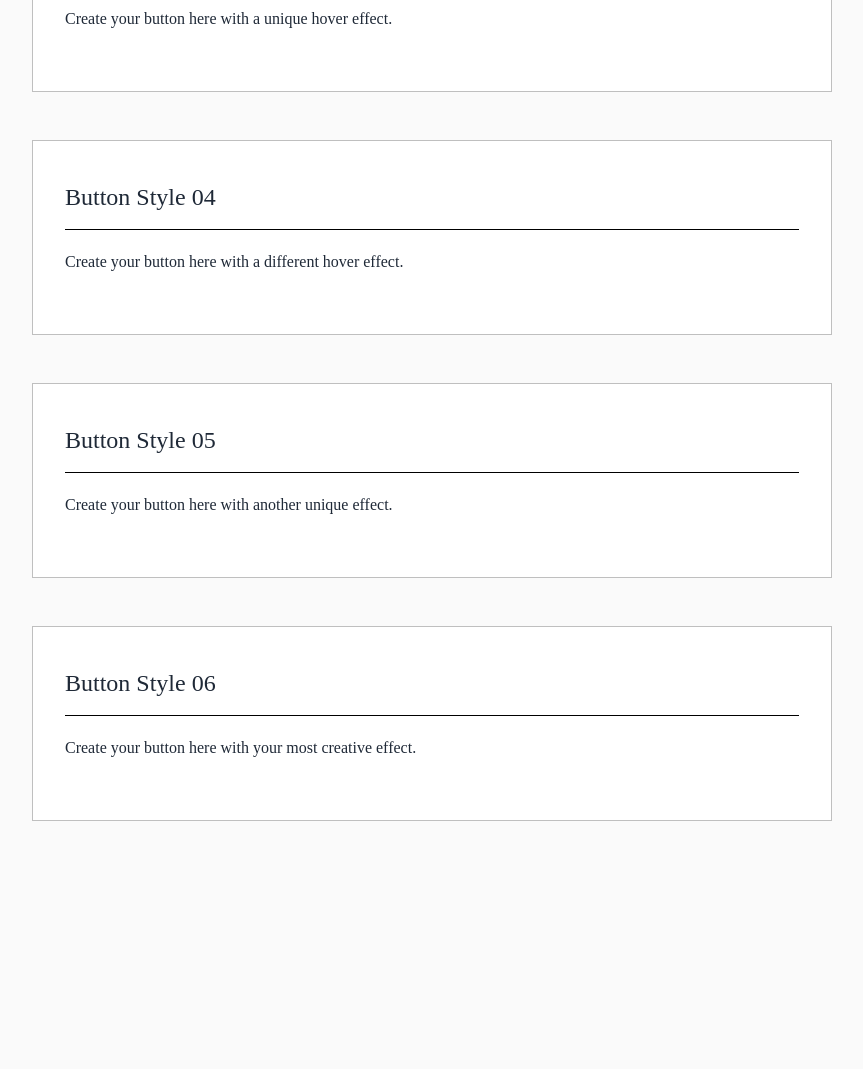
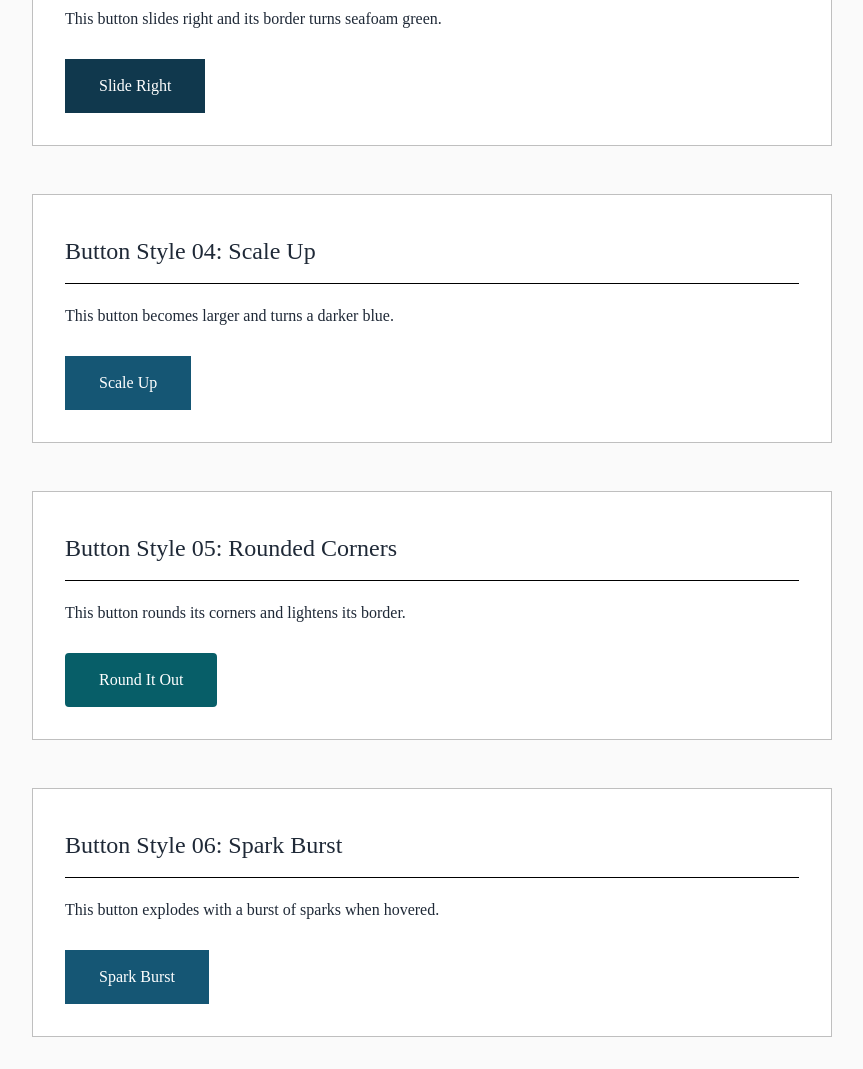
Before and after one commit to cbaker8318/Course-Portfolio, a plain HTML site: page week-05-exercise-01/index.html in a window 1280 px wide. Shown: the part 953-2022 px from the top of the page, without its empty margins (208-1071 px from the left). Before the commit the page ends 1806 px from the top, so only its background shows below. Drawn offline with Linux system fonts and the light colour scheme.

Commit message:
added button style

```diff
--- a/week-05-exercise-01/index.html
+++ b/week-05-exercise-01/index.html
@@ -27,23 +27,27 @@
         </section>
 
         <section class="button-section">
-            <h2>Button Style 03</h2>
-            <p>Create your button here with a unique hover effect.</p>
+            <h2>Button Style 03: Side Slide</h2>
+            <p>This button slides right and its border turns seafoam green.</p>
+            <button type="button" class="button-03">Slide Right</button>
         </section>
 
         <section class="button-section">
-            <h2>Button Style 04</h2>
-            <p>Create your button here with a different hover effect.</p>
+            <h2>Button Style 04: Scale Up</h2>
+            <p>This button becomes larger and turns a darker blue.</p>
+            <button type="button" class="button-04">Scale Up</button>
         </section>
 
         <section class="button-section">
-            <h2>Button Style 05</h2>
-            <p>Create your button here with another unique effect.</p>
+            <h2>Button Style 05: Rounded Corners</h2>
+            <p>This button rounds its corners and lightens its border.</p>
+            <button type="button" class="button-05">Round It Out</button>
         </section>
 
         <section class="button-section">
-            <h2>Button Style 06</h2>
-            <p>Create your button here with your most creative effect.</p>
+            <h2>Button Style 06: Spark Burst</h2>
+            <p>This button explodes with a burst of sparks when hovered.</p>
+            <button type="button" class="button-06">Spark Burst</button>
         </section>
     </div>
 </body>
--- a/week-05-exercise-01/style.css
+++ b/week-05-exercise-01/style.css
@@ -87,3 +87,148 @@ button {
     transform: translateY(-4px);
     box-shadow: 0 8px 16px rgba(0, 0, 0, 0.2);
 }
+
+.button-03 {
+    background-color: #10384d;
+    color: #ffffff;
+    padding: 16px 32px;
+    border: 2px solid #10384d;
+    font-family: "Times New Roman", serif;
+    transition: transform 0.3s ease-in-out, border-color 0.3s ease-in-out;
+}
+
+.button-03:hover {
+    transform: translateX(72px);
+    border-color: #9de5d7;
+}
+
+.button-04 {
+    background-color: #155674;
+    color: #ffffff;
+    padding: 16px 32px;
+    border: 2px solid #155674;
+    font-family: "Times New Roman", serif;
+    transition: transform 0.2s ease, background-color 0.2s ease;
+}
+
+.button-04:hover {
+    transform: scale(10.0);
+    background-color: #10384d;
+}
+
+.button-05 {
+    background-color: #075e68;
+    color: #ffffff;
+    padding: 16px 32px;
+    border: 2px solid #075e68;
+    border-radius: 4px;
+    font-family: "Times New Roman", serif;
+    transition: border-radius 0.5s ease-in-out, border-color 0.5s ease-in-out;
+}
+
+.button-05:hover {
+    border-radius: 24px;
+    border-color: #9de5d7;
+}
+
+.button-06 {
+    position: relative;
+    z-index: 1;
+    overflow: visible;
+    background-color: #155674;
+    color: #ffffff;
+    padding: 16px 32px;
+    border: 2px solid #155674;
+    font-family: "Times New Roman", serif;
+    transition: background-color 0.25s ease, border-color 0.25s ease;
+}
+
+.button-06:hover {
+    background-color: #9e3513;
+    border-color: #ff7043;
+}
+
+.button-06::before,
+.button-06::after {
+    content: "";
+    position: absolute;
+    top: 50%;
+    left: 50%;
+    width: 8px;
+    height: 8px;
+    border-radius: 50%;
+    pointer-events: none;
+    opacity: 0;
+}
+
+.button-06::before {
+    box-shadow:
+           0px -110px 0 2px #ffb000,
+          34px -105px 0 1px #ff5722,
+          65px  -89px 0 3px #ffd166,
+          89px  -65px 0 1px #ff7043,
+         105px  -34px 0 2px #ff9800,
+         110px    0px 0 3px #ffb000,
+         105px   34px 0 1px #ff5722,
+          89px   65px 0 2px #ffd166,
+          65px   89px 0 3px #ff7043,
+          34px  105px 0 1px #ff9800,
+           0px  110px 0 2px #ffb000,
+         -34px  105px 0 1px #ff5722,
+         -65px   89px 0 3px #ffd166,
+         -89px   65px 0 2px #ff7043,
+        -105px   34px 0 1px #ff9800,
+        -110px    0px 0 3px #ffb000,
+        -105px  -34px 0 2px #ff5722,
+         -89px  -65px 0 1px #ffd166,
+         -65px  -89px 0 3px #ff7043,
+         -34px -105px 0 2px #ff9800;
+}
+
+.button-06::after {
+    box-shadow:
+          11px -69px 0 1px #ff7043,
+          32px -62px 0 2px #ffb000,
+          49px -49px 0 1px #ff5722,
+          62px -32px 0 2px #ffd166,
+          69px -11px 0 1px #ff9800,
+          69px  11px 0 2px #ff7043,
+          62px  32px 0 1px #ffb000,
+          49px  49px 0 2px #ff5722,
+          32px  62px 0 1px #ffd166,
+          11px  69px 0 2px #ff9800,
+         -11px  69px 0 1px #ff7043,
+         -32px  62px 0 2px #ffb000,
+         -49px  49px 0 1px #ff5722,
+         -62px  32px 0 2px #ffd166,
+         -69px  11px 0 1px #ff9800,
+         -69px -11px 0 2px #ff7043,
+         -62px -32px 0 1px #ffb000,
+         -49px -49px 0 2px #ff5722,
+         -32px -62px 0 1px #ffd166,
+         -11px -69px 0 2px #ff9800;
+}
+
+.button-06:hover::before {
+    animation: button-06-explosion 0.85s ease-out;
+}
+
+.button-06:hover::after {
+    animation: button-06-explosion 0.65s ease-out 0.08s;
+}
+
+@keyframes button-06-explosion {
+    0% {
+        transform: translate(-50%, -50%) scale(0.15);
+        opacity: 1;
+    }
+
+    70% {
+        opacity: 1;
+    }
+
+    100% {
+        transform: translate(-50%, -50%) scale(2.4);
+        opacity: 0;
+    }
+}
```
